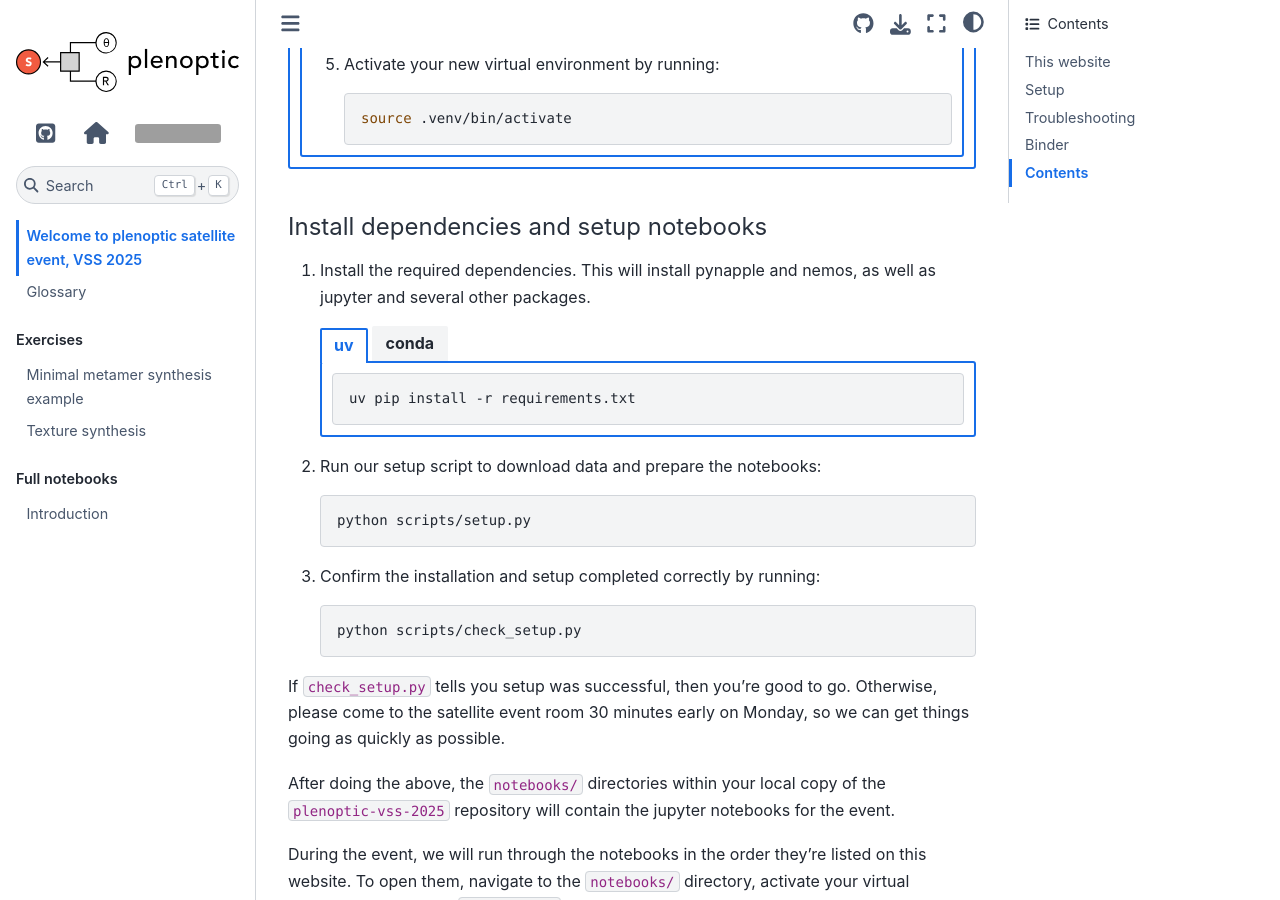
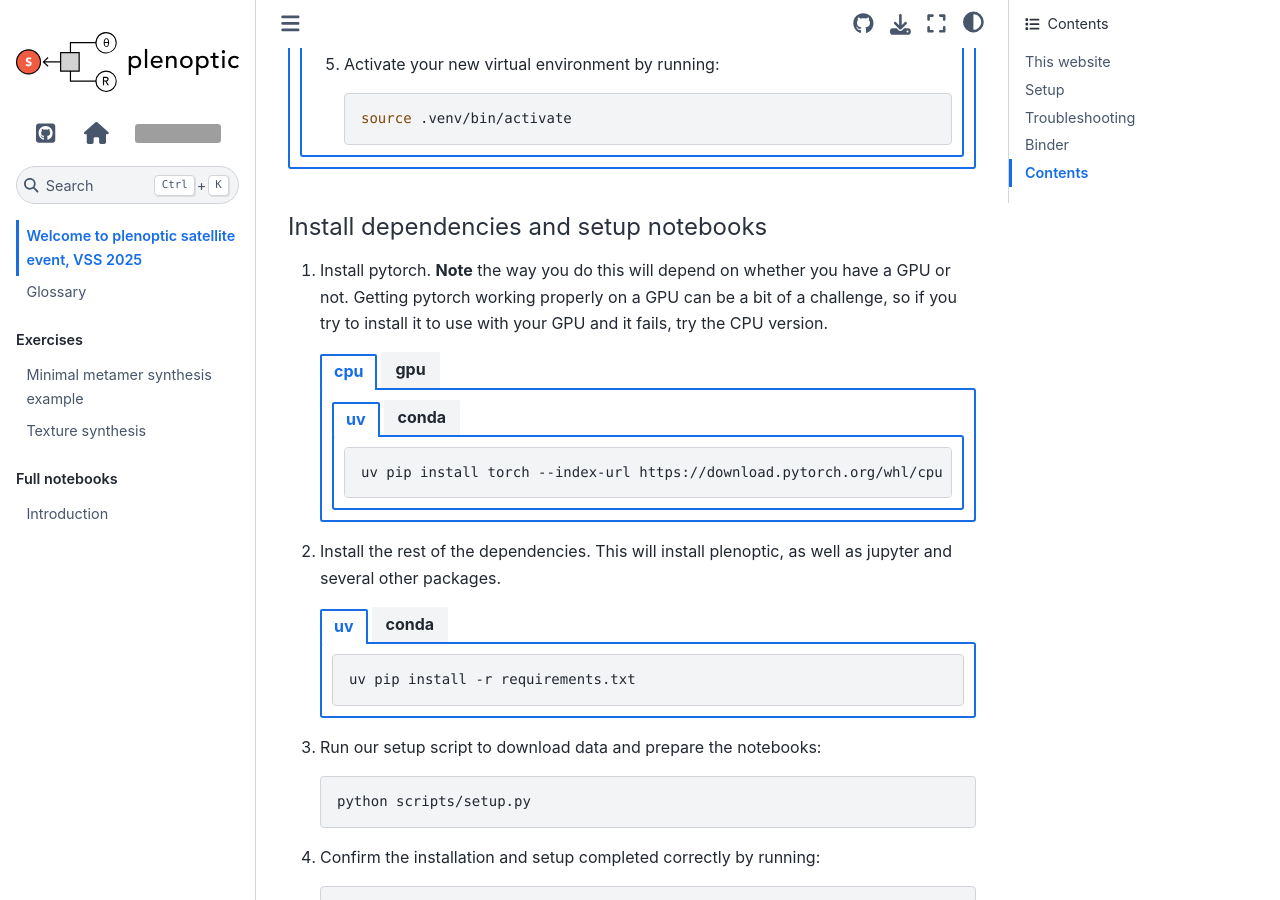
Before and after one commit to plenoptic-org/plenoptic-vss-2025, a Sphinx documentation site: the page built from docs/source/index.md, in a window 1280 px wide and 900 px high, scrolled down 1947 px. Built offline with Sphinx 7.4.7 and the Sphinx Book theme 1.1.4, drawn with Linux system fonts in a browser that asks for light colours; pages that are not in the unit, such as notebooks, are missing from menus; grey boxes are pictures that could not be loaded.

Commit message:
adds cpu/gpu instructions

````diff
--- a/docs/source/index.md
+++ b/docs/source/index.md
@@ -126,7 +126,58 @@ Open up `powershell`, then:
 
 #### Install dependencies and setup notebooks
 
-1. Install the required dependencies. This will install pynapple and nemos, as well as jupyter and several other packages.
+1. Install pytorch. **Note** the way you do this will depend on whether you have a GPU or not. Getting pytorch working properly on a GPU can be a bit of a challenge, so if you try to install it to use with your GPU and it fails, try the CPU version.
+    ::::::{tab-set}
+    :sync-group: gpu
+
+    :::::{tab-item} cpu
+
+    ::::{tab-set}
+    :sync-group: category
+
+    :::{tab-item} uv
+    :sync: uv
+
+    ```shell
+    uv pip install torch --index-url https://download.pytorch.org/whl/cpu
+    ```
+    :::
+
+    :::{tab-item} conda
+    :sync: conda
+
+    ```shell
+    pip install torch  --index-url https://download.pytorch.org/whl/cpu
+    ```
+    :::
+    ::::
+    :::::
+
+    :::::{tab-item} gpu
+
+    ::::{tab-set}
+    :sync-group: category
+
+    :::{tab-item} uv
+    :sync: uv
+
+    ```shell
+    uv pip install torch
+    ```
+    :::
+
+    :::{tab-item} conda
+    :sync: conda
+
+    ```shell
+    pip install torch
+    ```
+    :::
+    ::::
+    :::::
+    ::::::
+
+1. Install the rest of the dependencies. This will install plenoptic, as well as jupyter and several other packages.
     ::::{tab-set}
     :sync-group: category
 
````
